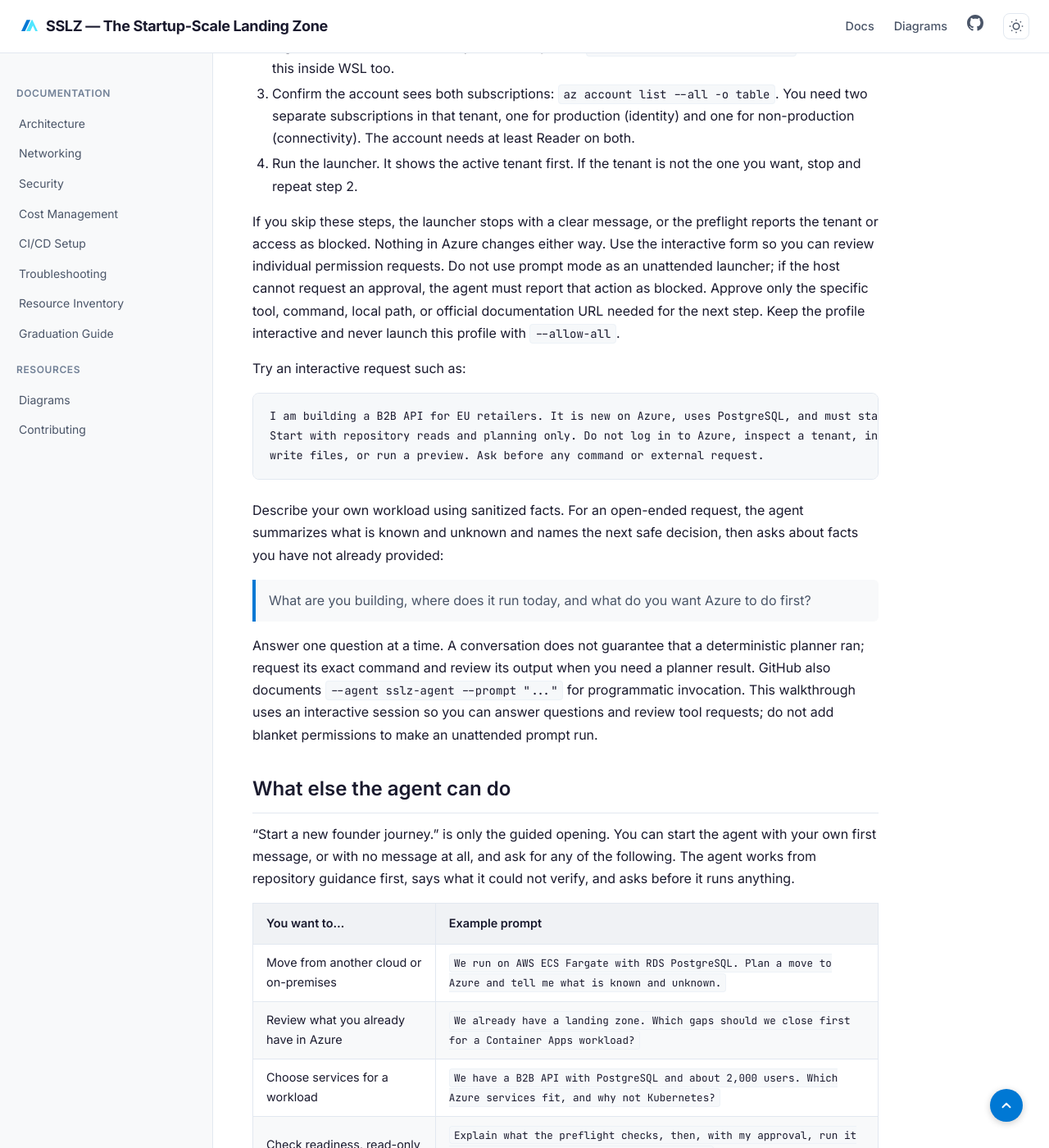
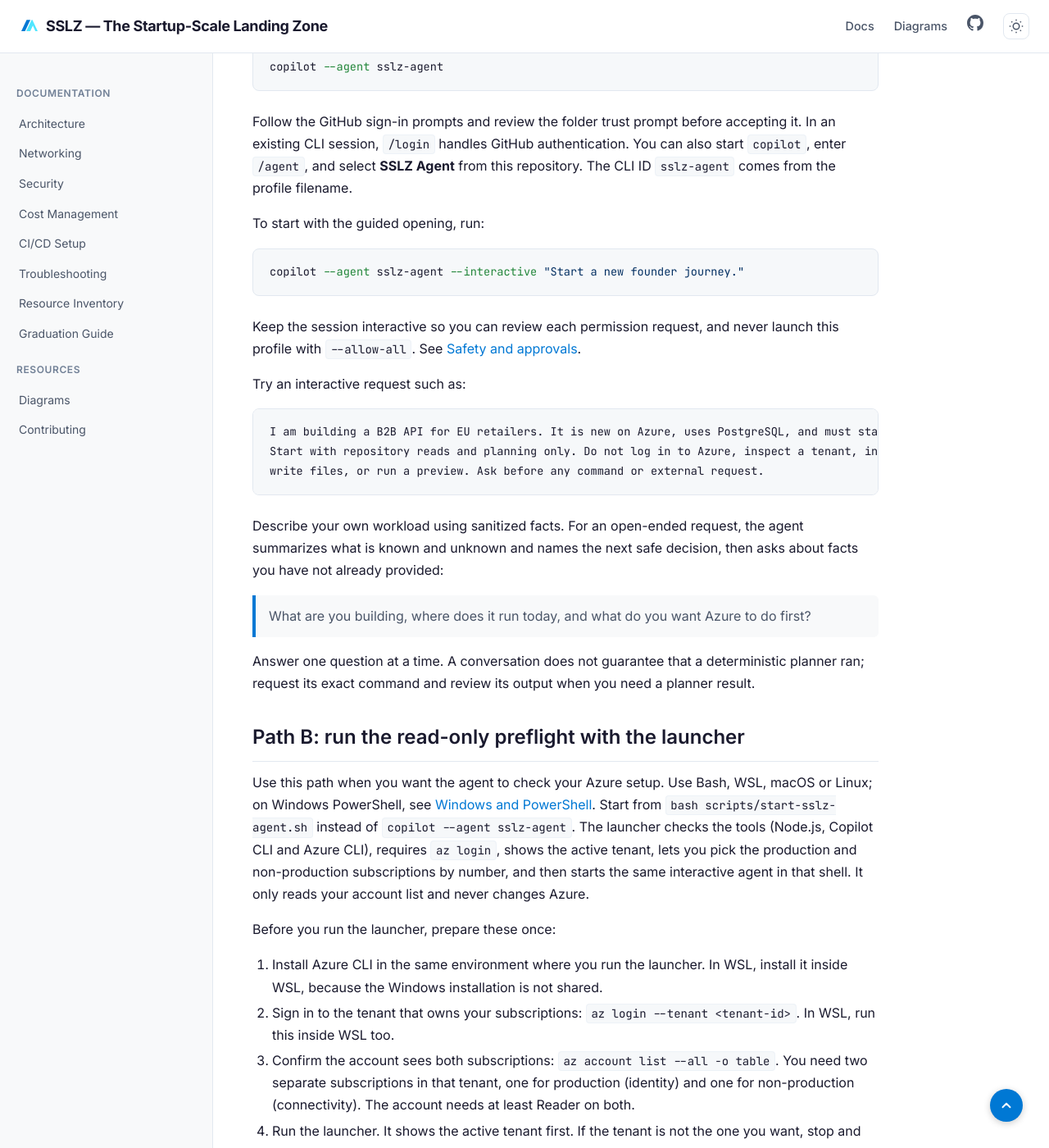
Before and after one commit to ricmmartins/sslz, a Jekyll site: the page built from use-sslz-agent.md, in a window 1280 px wide and 1400 px high, scrolled down 2942 px. Shown: the whole window at 82% size. Built offline with Jekyll 4.4.1, drawn with Linux system fonts in a browser that asks for light colours; some of the changed text lies outside the part shown.

Commit message:
Docs: restructure the agent page around two paths (#119)
In short now has Path A (talk, no Azure) and Path B (read-only preflight with the launcher), three commands each. The launcher and its prerequisites get their own section, safety and approvals move to the reference, the export steps move to Windows and PowerShell, glued paragraphs get blank lines, and a short troubleshooting list is added. The launcher test now rejects every mutated occurrence, not just the first.

````diff
--- a/use-sslz-agent.md
+++ b/use-sslz-agent.md
@@ -19,11 +19,38 @@
 
 ## In short
 
-1. Install Git, Node.js and GitHub Copilot CLI (or use [Claude Code or Codex](#use-claude-code-or-codex)).
-2. Clone the SSLZ repository.
-3. Start the agent and tell it about your project.
+Pick one path. Both run from your terminal, and both are explained below.
 
-The sections below give the exact commands. Everything under "Reference (optional)" is optional reading.
+**Path A: just talk to the agent (no Azure needed).** Install Git, Node.js 22 or later and GitHub Copilot CLI, and run
+`copilot login` once. Then:
+
+```text
+git clone --branch main --single-branch https://github.com/ricmmartins/sslz.git sslz-agent
+cd sslz-agent
+copilot --agent sslz-agent
+```
+
+**Path B: also run the read-only Azure preflight (Bash, WSL, macOS or Linux).** Do Path A's installs, plus Azure CLI in
+the same environment and two separate subscriptions in one tenant where your account has at least Reader. From the cloned
+folder:
+
+```text
+az login --tenant <tenant-id>
+az account list --all -o table
+bash scripts/start-sslz-agent.sh
+```
+
+Using Claude Code or Codex instead? See [Use Claude Code or Codex](#use-claude-code-or-codex). Everything under
+"Reference (optional)" is optional reading, including [Safety and approvals](#safety-and-approvals), which applies to both
+paths.
+
+### Words used on this page
+
+- **Profile:** the agent's instruction file in the repository.
+- **Tenant:** the Microsoft Entra directory that owns your Azure subscriptions.
+- **Preflight:** a read-only check of your Azure setup. It does not deploy anything or register providers.
+- **Readiness gate:** the evidence the Terraform generator requires before it produces files. The agent cannot waive it.
+
 ## Install the local prerequisites
 
 You need Git and [GitHub Copilot CLI](https://docs.github.com/en/copilot/how-tos/copilot-cli/set-up-copilot-cli/install-copilot-cli).
@@ -44,8 +71,10 @@
 node --version
 ```
 
-The initial conversation does not require Azure CLI, an Azure subscription, or Azure login. The read-only preflight and the launcher script do need Azure CLI and `az login` to the tenant that owns your subscriptions. Local JSON planning uses
-synthetic inputs and does not need Azure access.
+The initial conversation does not require Azure CLI, an Azure subscription, or Azure login. Only the read-only preflight
+and the launcher script (Path B) need Azure CLI and `az login` to the tenant that owns your subscriptions. Local JSON
+planning uses synthetic inputs and does not need Azure access.
+
 The website's [Quick Start]({{ '/' | relative_url }}#quick-start) is a separate, direct operator deployment path with
 different prerequisites and approval responsibilities.
 
@@ -88,20 +117,8 @@
 copilot --agent sslz-agent --interactive "Start a new founder journey."
 ```
 
-If you plan to run the read-only Azure preflight (Bash, WSL, macOS or Linux), start from `bash scripts/start-sslz-agent.sh` instead. It checks the tools (Node.js, Copilot CLI and Azure CLI), requires `az login`, shows the active tenant, lets you pick the production and non-production subscriptions by number, and then starts the same interactive agent in that shell. It only reads your account list and never changes Azure. Skip it for the initial conversation, which needs no Azure access. On Windows PowerShell, use WSL or set the variables yourself as described under "What to expect on a real run".
-
-Before you run the launcher, prepare these once:
-
-1. Install Azure CLI in the same environment where you run the launcher. In WSL, install it inside WSL, because the Windows installation is not shared.
-2. Sign in to the tenant that owns your subscriptions: `az login --tenant <tenant-id>`. In WSL, run this inside WSL too.
-3. Confirm the account sees both subscriptions: `az account list --all -o table`. You need two separate subscriptions in that tenant, one for production (identity) and one for non-production (connectivity). The account needs at least Reader on both.
-4. Run the launcher. It shows the active tenant first. If the tenant is not the one you want, stop and repeat step 2.
-
-If you skip these steps, the launcher stops with a clear message, or the preflight reports the tenant or access as blocked. Nothing in Azure changes either way.
-Use the interactive form so you can review individual permission requests. Do not use prompt mode as an unattended
-launcher; if the host cannot request an approval, the agent must report that action as blocked. Approve only the
-specific tool, command, local path, or official documentation URL needed for the next step. Keep the profile
-interactive and never launch this profile with `--allow-all`.
+Keep the session interactive so you can review each permission request, and never launch this profile with
+`--allow-all`. See [Safety and approvals](#safety-and-approvals).
 
 Try an interactive request such as:
 
@@ -116,9 +133,24 @@
 > What are you building, where does it run today, and what do you want Azure to do first?
 
 Answer one question at a time. A conversation does not guarantee that a deterministic planner ran; request its exact
-command and review its output when you need a planner result. GitHub also documents
-`--agent sslz-agent --prompt "..."` for programmatic invocation. This walkthrough uses an interactive session so you can
-answer questions and review tool requests; do not add blanket permissions to make an unattended prompt run.
+command and review its output when you need a planner result.
+
+## Path B: run the read-only preflight with the launcher
+
+Use this path when you want the agent to check your Azure setup. Use Bash, WSL, macOS or Linux; on Windows PowerShell, see
+[Windows and PowerShell](#windows-and-powershell). Start from `bash scripts/start-sslz-agent.sh` instead of
+`copilot --agent sslz-agent`. The launcher checks the tools (Node.js, Copilot CLI and Azure CLI), requires `az login`,
+shows the active tenant, lets you pick the production and non-production subscriptions by number, and then starts the
+same interactive agent in that shell. It only reads your account list and never changes Azure.
+
+Before you run the launcher, prepare these once:
+
+1. Install Azure CLI in the same environment where you run the launcher. In WSL, install it inside WSL, because the Windows installation is not shared.
+2. Sign in to the tenant that owns your subscriptions: `az login --tenant <tenant-id>`. In WSL, run this inside WSL too.
+3. Confirm the account sees both subscriptions: `az account list --all -o table`. You need two separate subscriptions in that tenant, one for production (identity) and one for non-production (connectivity). The account needs at least Reader on both.
+4. Run the launcher. It shows the active tenant first. If the tenant is not the one you want, stop and repeat step 2.
+
+If you skip these steps, the launcher stops with a clear message, or the preflight reports the tenant or access as blocked. Nothing in Azure changes either way.
 
 ## What else the agent can do
 
@@ -144,6 +176,7 @@
 Anything the agent cannot do inside SSLZ, such as general application code, AWS-side migration steps or a service outside
 the known profiles, it hands back with the facts it gathered and a request you can paste into your own assistant,
 labeled as not validated by SSLZ.
+
 ## Use Claude Code or Codex
 
 If you use Claude Code or Codex instead, install it from its own documentation, clone
@@ -166,7 +199,22 @@
 The copies live in `.claude/agents/sslz-agent.md` and `agent/adapters/codex-sslz-agent.md`. Do not edit them by hand:
 they are generated from `.github/agents/sslz-agent.agent.md` and CI fails if they drift.
 
-## Approve live access separately
+## Reference (optional)
+
+### Safety and approvals
+
+Use the interactive form so you can review individual permission requests. Do not use prompt mode as an unattended
+launcher; if the host cannot request an approval, the agent must report that action as blocked. Approve only the
+specific tool, command, local path, or official documentation URL needed for the next step. Keep the profile
+interactive and never launch this profile with `--allow-all`. GitHub also documents
+`--agent sslz-agent --prompt "..."` for programmatic invocation. This walkthrough uses an interactive session so you can
+answer questions and review tool requests; do not add blanket permissions to make an unattended prompt run.
+
+Keep Copilot CLI's normal permission prompts enabled. The custom-agent `execute` capability is broad; the profile does
+not create an operating-system shell allowlist. Reject commands outside the documented repository entry points. Never
+use `--allow-all`, `--allow-all-tools`, `--allow-all-paths`, `--allow-all-urls`, or `--yolo` with this walkthrough. Do
+not paste credentials, tokens, billing records, signing keys, customer data, tenant IDs, or subscription IDs into chat
+or tracked files.
 
 Only when you choose a specific live read should the agent explain the exact read-only repository command, target,
 required permissions, and information it will read. Then install
@@ -174,18 +222,19 @@
 approved scope. Review the active account and subscription before allowing the inspection. Azure authentication is not
 consent to subsequent reads or writes.
 
-Keep Copilot CLI's normal permission prompts enabled. The custom-agent `execute` capability is broad; the profile does
-not create an operating-system shell allowlist. Reject commands outside the documented repository entry points. Never
-use `--allow-all`, `--allow-all-tools`, `--allow-all-paths`, `--allow-all-urls`, or `--yolo` with this walkthrough. Do
-not paste credentials, tokens, billing records, signing keys, customer data, tenant IDs, or subscription IDs into chat
-or tracked files.
-
 Local artifact generation and live preview need separate review and approval. Provider registration and deployment
 remain guarded by their operation-specific contracts; provider apply is disabled in this profile. Migration and
 dual-cloud execution are disabled. The agent does not automatically deploy a workload, and a successful command does
 not establish application health.
 
-## Reference (optional)
+### Troubleshooting
+
+- **The agent does not appear.** See the next section.
+- **The agent does not see the subscription variables.** A new `copilot` session does not inherit variables set in another
+  terminal. Start through the launcher, or see [Windows and PowerShell](#windows-and-powershell).
+- **The preflight says the tenant or access is blocked.** Run `az login --tenant <tenant-id>` in the same environment (in
+  WSL, inside WSL) and check that the account has at least Reader on both subscriptions.
+- **Microsoft Learn MCP is not used.** See "Current documentation" below.
 
 ### If the agent does not appear
 
@@ -240,11 +289,13 @@
 A configured server does not guarantee that its tools are exposed to the selected agent. If Learn MCP is unavailable, the
 agent falls back to approved fetches of `learn.microsoft.com` pages, or to local facts only, and says so.
 
-### What to expect on a real run
+### Windows and PowerShell
 
-A live test with a new Azure account showed this sequence:
+The commands in this guide use Bash syntax. On Windows, use WSL for the launcher and the preflight, and run `az login`
+inside WSL, because the Windows login is not shared with it. Cloud Shell also works.
 
-Before you start the agent, set the two subscription IDs in the same terminal that launches `copilot`. In Bash or WSL, run `export SSLZ_PROD_SUBSCRIPTION_ID="<prod-subscription-id>"` and
+To set the subscription IDs yourself instead of using the launcher, set them in the same terminal that launches
+`copilot`. In Bash or WSL, run `export SSLZ_PROD_SUBSCRIPTION_ID="<prod-subscription-id>"` and
 `export SSLZ_NONPROD_SUBSCRIPTION_ID="<nonprod-subscription-id>"`, then start the agent from that same terminal.
 
 If the agent is already running, exit it (`/exit` or Ctrl+C twice), export the variables, and start it again. A new
@@ -252,15 +303,18 @@
 `echo ${SSLZ_PROD_SUBSCRIPTION_ID:+ok} ${SSLZ_NONPROD_SUBSCRIPTION_ID:+ok}` in that shell; it should print `ok ok`.
 You can also run the preflight yourself in another terminal and keep the JSON file.
 
+### What to expect on a real run
+
+A live test with a new Azure account showed this sequence:
+
 1. **Discovery.** About a dozen questions, one at a time. The agent keeps your answers separate from facts it has not
    verified. It then proposes a plan and asks which IaC tool you prefer.
 2. **Draft requirements.** It asks before writing `.sslz/generated/.../requirements.json` (a git-ignored local file).
    You approve twice: the agent's own question, and then the CLI's per-command permission prompt.
 3. **Read-only preflight.** The agent shows `scripts/startup-preflight.mjs inspect` but does not see variables from
-   your other terminals. Set the subscription IDs in the same shell that launches `copilot` (or run the command
-   yourself and save the JSON), so IDs stay out of the chat. `bash scripts/start-sslz-agent.sh` does this for you: it checks
-   the tools and the Azure login, lets you pick the two subscriptions by number, and starts the agent in that shell. A `blocked` status and exit code 1 mean the report found
-   gaps, not that the script crashed. Every check is reported as blocking, including `skipped` and `unknown` ones.
+   your other terminals, so IDs stay out of the chat. `bash scripts/start-sslz-agent.sh` sets this up for you (see
+   [Path B](#path-b-run-the-read-only-preflight-with-the-launcher)). A `blocked` status and exit code 1 mean the report
+   found gaps, not that the script crashed. Every check is reported as blocking, including `skipped` and `unknown` ones.
 4. **Provider registration.** If providers are missing, register them yourself with `az provider register`. The agent
    never applies this. Azure may return namespaces in lowercase, such as `microsoft.insights`. Registration takes a few
    minutes: check with `az provider show -n <namespace> --query registrationState -o tsv` and rerun the preflight once
@@ -278,9 +332,6 @@
 statement about what could be read, not proof that credits are missing. Ask Azure Billing Support to confirm the billing
 account and profile for the exact target subscriptions.
 
-**Run it in Bash, WSL, or Cloud Shell.** The commands in this guide use Bash syntax. On Windows, use WSL, and run
-`az login` inside WSL, because the Windows login is not shared with it.
-
 ### Limits
 
 This is a local CLI launcher. The GitHub.com custom-agent picker is not a supported launch path for this repository, and
````
Also changed, not shown: tests/website-launcher.mjs (+1 -1 lines).
